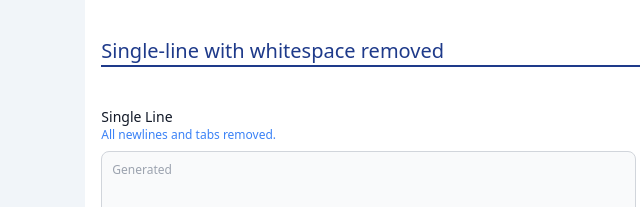
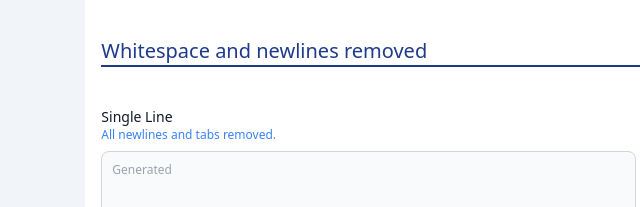
Before and after one commit to IORoot/SVGencode, a Gatsby site: page / in a window 1280 px wide. Shown: the part 189-396 px from the top of the page, 128-768 px from the left. Built offline with nearby package versions, Linux system fonts and the light colour scheme; Gatsby itself is replaced by a stand-in of ours.

Commit message:
Single line

```diff
--- a/src/pages/index.js
+++ b/src/pages/index.js
@@ -75,7 +75,7 @@ class IndexPage extends React.Component {
 
             <FormTextarea className="col-span-3" onSvgChange={this.handleSvgRawChange} label="SVG Raw Code"></FormTextarea>
 
-            <h2 className="col-span-3 text-xl text-blue-900 border-b-2 border-blue-900">Single-line with whitespace removed</h2>
+            <h2 className="col-span-3 text-xl text-blue-900 border-b-2 border-blue-900">Whitespace and newlines removed</h2>
             <DumbTextarea className="col-span-2" label="Single Line" content={this.state.svgRawCodeOneLine}>All newlines and tabs removed.</DumbTextarea>
 
             <h2 className="col-span-3 text-xl text-blue-900 border-b-2 border-blue-900">URL-Encoded</h2>
```
